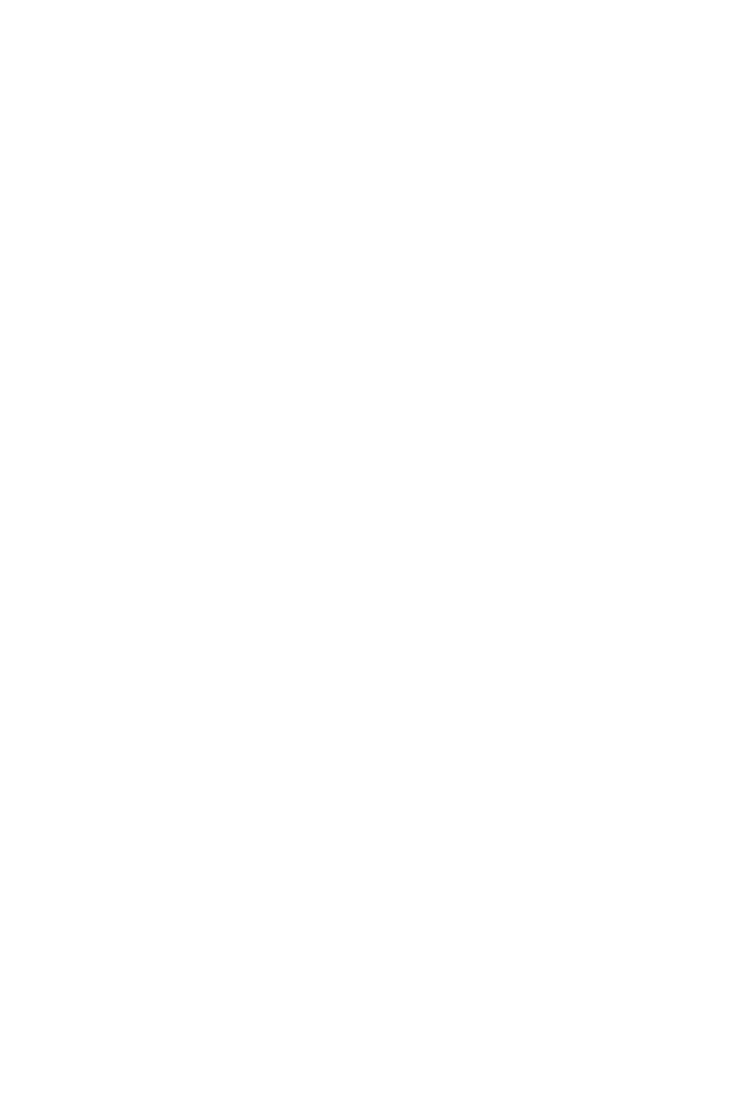
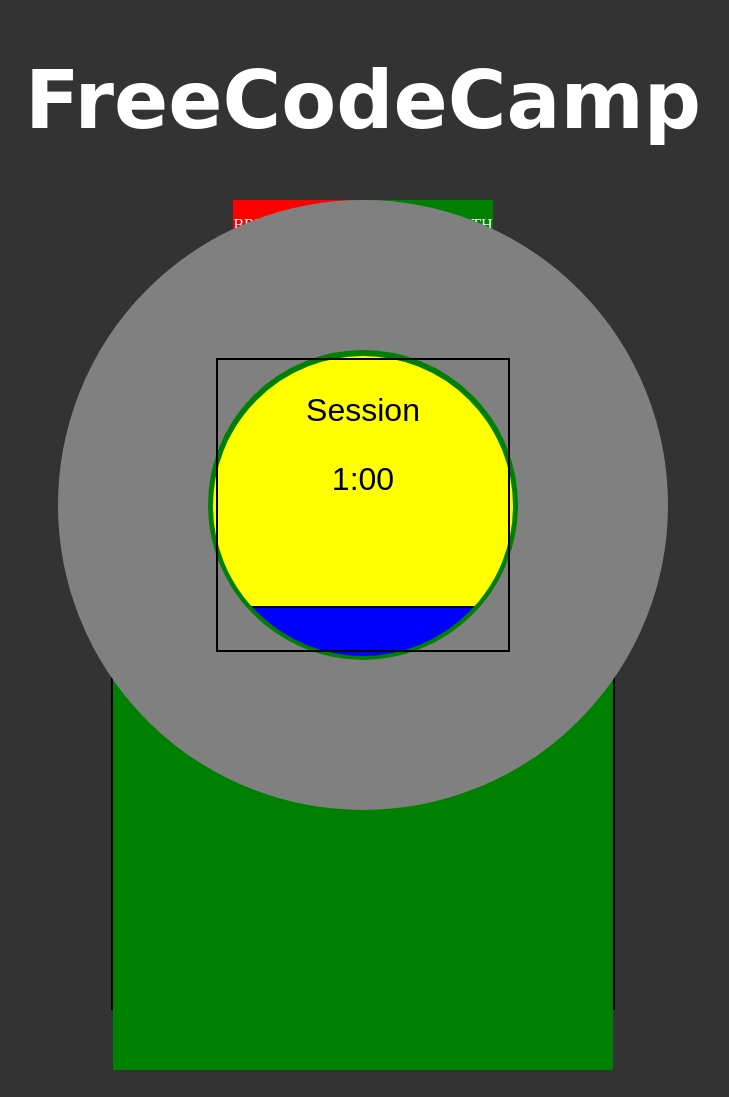
Before and after one commit to pdsoper/Pomodoro_clock, a plain HTML site: page index.html in a window 1280 px wide. Shown: the top 1097 px of the page, without its empty margins (277-1006 px from the left). Before the commit the page ends 800 px from the top, so only its background shows below. Drawn offline with nearby package versions, Linux system fonts and the light colour scheme.

Commit message:
Basic layout

```diff
--- a/index.html
+++ b/index.html
@@ -8,14 +8,48 @@
 		<meta http-equiv="X-UA-Compatible" content="IE=edge" />
 		<meta name="viewport" content="width=device-width, initial-scale=1" />
 
+		<link href='http://fonts.googleapis.com/css?family=Pacifico' rel='
+		stylesheet' type='text/css'>
+
 		<link href="styles.css" rel="stylesheet" type="text/css" />
 
 	</head>
 
 	<body>
 
-		<div>
+		<div class="title-div">
+			<h1>FreeCodeCamp</h1>
+		</div>
 
+		<div class="settings-div">
+			<div class="break-div">
+				<p>BREAK LENGTH</p>
+				<div class="control plusminus" id="break-minus"></div>
+				<div class="control set-control" id="break-value"></div>
+				<div class="control plusminus" id="break-plus"></div>
+			</div>
+			<div class="session-div">
+				<p>SESSION LENGTH</p>
+				<div class="control plusminus" id="session-minus"></div>
+				<div class="control set-control" id="session-value"></div>
+				<div class="control plusminus" id="session-plus"></div>
+			</div>
+		</div>
+
+		<div class="clock-div">
+			<div class="background-div"></div>
+			<div class="clock-circle"></div>
+			<div class="clock-fill"></div>
+			<div class="clock-border"></div>
+			<div class="fill-cover"></div>
+			<div class="data-div">
+				<div class="type">
+					<p>Session</p>
+				</div>
+				<div class="couner">
+					<p>1:00</p>
+				</div>
+			</div>
 		</div>
 
 
--- a/styles.css
+++ b/styles.css
@@ -1 +1,113 @@
 /* styles.css for Pomodoro Clock */
+
+body {
+    background-color: #333333;
+    color: white;
+}
+
+h1 {
+    font-family: 'Pacifico', cursive;
+    font-size: 5em;
+    text-align: center;
+}
+
+.settings-div {
+    text-align: center;
+    z-index: 4;
+}
+
+.break-div {
+    background-color: red;
+    display: inline-block;
+    text-align: center;
+}
+
+.session-div {
+    background-color: green;
+    display: inline-block;
+    text-align: center;
+}
+
+.control {
+    background-color: white;
+    border: 1px solid black;
+    color: black;
+    height: 50px;
+    display: inline-block;
+    text-align: center;
+}
+
+.set-control {
+    width: 50px;
+}
+
+.plusminus {
+    width: 25px;
+}
+
+.background-div {
+    width: 400px;
+    height: 400px;
+    background-color: yellow;
+    margin: auto;
+    z-index: -1;
+}
+
+.clock-circle {
+    width: 300px;
+    height: 300px;
+    border: 150px solid green;
+    border-radius: 300px;
+    background-color: transparent;
+    position: relative;
+    top: -500px;
+    margin: auto;
+    z-index: 1;
+}
+
+.clock-border {
+    width: 310px;
+    height: 310px;
+    border: 150px solid gray;
+    border-radius: 310px;
+    background-color: transparent;
+    position: relative;
+    top: -1510px;
+    margin: auto;
+    z-index: 2;
+}
+
+.clock-fill {
+    width: 500px;
+    height: 400px;
+    border: 2px solid black;
+    background-color: blue;
+    position: relative;
+    z-index: 0;
+    top: -700px;
+    margin: auto;
+}
+
+.fill-cover {
+    width: 500px;
+    height: 400px;
+    background-color: green;
+    position: relative;
+    z-index: 0;
+    top: -1650px;
+    margin: auto;
+}
+
+.data-div {
+    color: black;
+    text-align: center;
+    font-family: Arial, Helvetica, sans-serif;
+    font-size: 2em;
+    width: 290px;
+    height: 290px;
+    border: 2px solid black;
+    margin: auto;
+    position: relative;
+    top: -2362px;
+    z-index: 3;
+}
```
